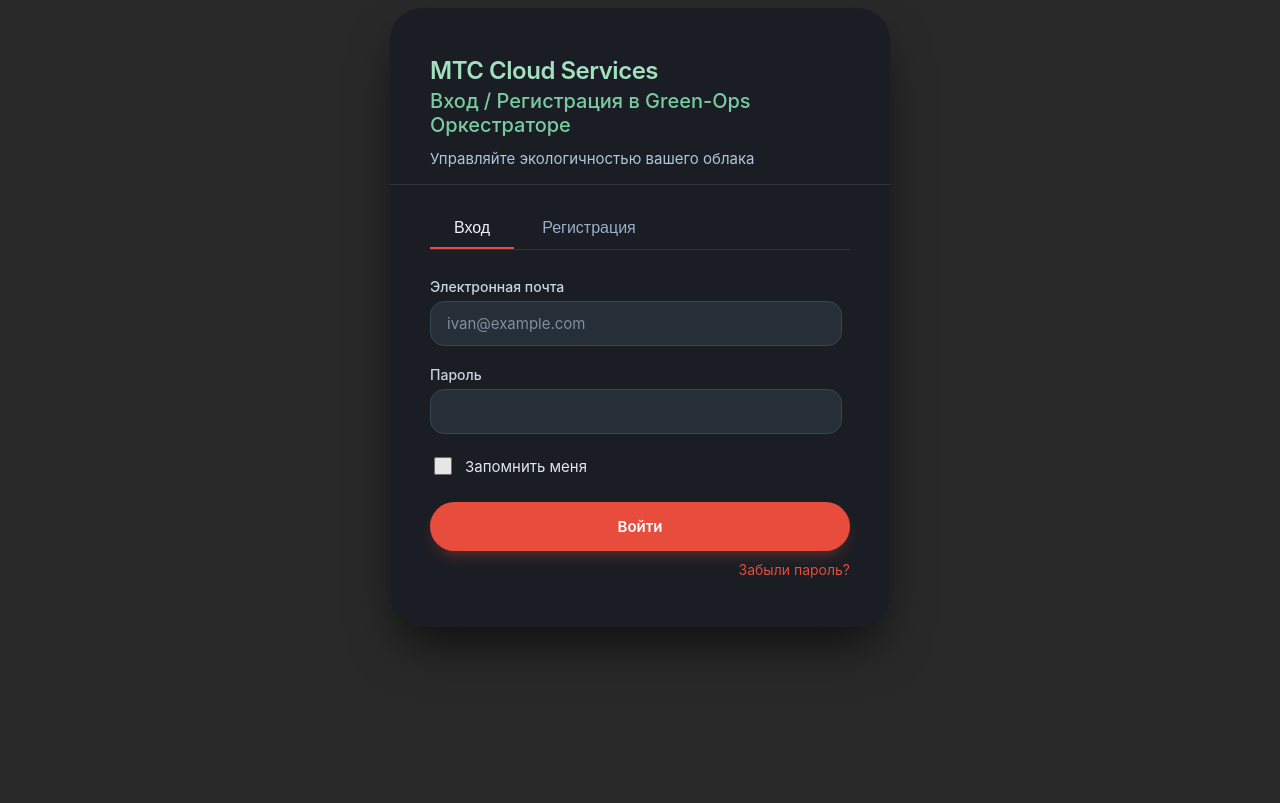
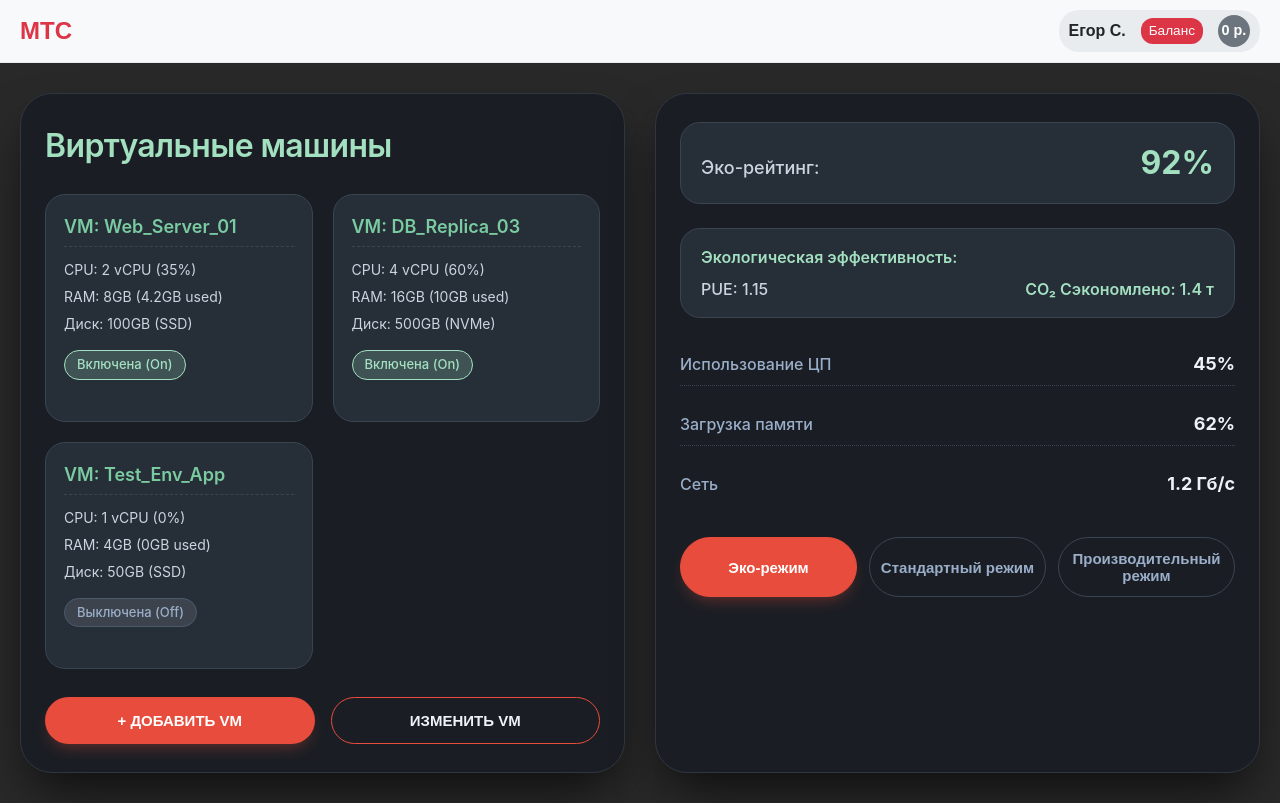
Before and after one commit to yeliseimatsias/MTC-EcoCloud, a React (Vite) app in the folder mtcEcoCloud/: page / in a window 1280 px wide. Built offline with nearby package versions, Linux system fonts and the light colour scheme.

Commit message:
Change App.jsx

```diff
--- a/mtcEcoCloud/src/App.jsx
+++ b/mtcEcoCloud/src/App.jsx
@@ -1,11 +1,118 @@
 import { useState } from 'react'
 import Header from './Header'
+import './css/App.css'
 
 function App() {
 
+
+  const vmList = [
+    {
+      name: 'Web_Server_01',
+      cpu: 2,
+      cpuUsage: 35,
+      ram: 8,
+      ramUsed: 4.2,
+      disk: 100,
+      diskType: 'SSD',
+      status: 'on',
+      statusText: 'Включена (On)',
+    },
+    {
+      name: 'DB_Replica_03',
+      cpu: 4,
+      cpuUsage: 60,
+      ram: 16,
+      ramUsed: 10,
+      disk: 500,
+      diskType: 'NVMe',
+      status: 'on',
+      statusText: 'Включена (On)',
+    },
+    {
+      name: 'Test_Env_App',
+      cpu: 1,
+      cpuUsage: 0,
+      ram: 4,
+      ramUsed: 0,
+      disk: 50,
+      diskType: 'SSD',
+      status: 'off',
+      statusText: 'Выключена (Off)',
+    },
+  ]
+
   return (
-    <Header navItems={['Панель управления', 'Виртуальные серверы', 'Сети', 'Хранилище', 'Мониторинг']}/>
+    <>
+      <Header />
 
+      <div className="vm">
+      <div className="vm__left">
+        <h1 className="vm__title">Виртуальные машины</h1>
+        <div className="vm__cards">
+          {vmList.map((vm) => (
+            <div key={vm.name} className="vm-card">
+              <div className="vm-card__name">VM: {vm.name}</div>
+              <div className="vm-card__specs">
+                <div className="vm-card__spec">CPU: {vm.cpu} vCPU ({vm.cpuUsage}%)</div>
+                <div className="vm-card__spec">RAM: {vm.ram}GB ({vm.ramUsed}GB used)</div>
+                <div className="vm-card__spec">Диск: {vm.disk}GB ({vm.diskType})</div>
+              </div>
+              <div className={`vm-card__status vm-card__status--${vm.status}`}>
+                {vm.statusText}
+              </div>
+            </div>
+          ))}
+        </div>
+        <div className="vm__actions">
+          <button className="vm__btn vm__btn--primary">+ ДОБАВИТЬ VM</button>
+          <button className="vm__btn vm__btn--secondary">ИЗМЕНИТЬ VM</button>
+        </div>
+      </div>
+      <div className="vm__right">
+        <div className="vm-eco">
+          <span className="vm-eco__label">Эко-рейтинг:</span>
+          <span className="vm-eco__value">92%</span>
+        </div>
+        <div className="vm-eco-details">
+          <div className="vm-eco-details__item">
+            <span>Экологическая эффективность:</span>
+          </div>
+          <div className="vm-eco-details__item">
+            <span>PUE: 1.15</span>
+            <span>CO₂ Сэкономлено: 1.4 т</span>
+          </div>
+        </div>
+        <div className="vm-metrics">
+          <div className="vm-metric">
+            <div className="vm-metric__row">
+              <span className="vm-metric__label">Использование ЦП</span>
+              <span className="vm-metric__value">45%</span>
+            </div>
+          </div>
+          <div className="vm-metric">
+            <div className="vm-metric__row">
+              <span className="vm-metric__label">Загрузка памяти</span>
+              <span className="vm-metric__value">62%</span>
+            </div>
+          </div>
+          <div className="vm-metric">
+            <div className="vm-metric__row">
+              <span className="vm-metric__label">Сеть</span>
+              <span className="vm-metric__value">1.2 Гб/с</span>
+            </div>
+          </div>
+        </div>
+
+        {/* Переключатели режимов */}
+        <div className="vm-mode-toggle">
+          <button className="vm-mode-toggle__btn vm-mode-toggle__btn--active">Эко-режим</button>
+          <button className="vm-mode-toggle__btn">Стандартный режим</button>
+          <button className="vm-mode-toggle__btn">Производительный режим</button>
+
+        </div>
+      </div>
+    </div>
+    </>
   )
 }
 
--- a/mtcEcoCloud/src/Header.jsx
+++ b/mtcEcoCloud/src/Header.jsx
@@ -5,6 +5,7 @@ const Header = ({ navItems = [] }) => {
   return (
     <header className="header">
       <div className="header__logo">МТС</div>
+
       <nav className="header__nav">
         {navItems.map((item, index) => (
           <a key={index} href="#" className="header__nav-link">{item}</a>
--- /dev/null
+++ b/mtcEcoCloud/src/css/App.css
@@ -0,0 +1,337 @@
+/* ===== Базовые настройки ===== */
+* {
+  margin: 0;
+  padding: 0;
+  box-sizing: border-box;
+}
+
+body {
+  font-family: 'Inter', system-ui, -apple-system, sans-serif;
+  background: #0a0c10;
+  color: #eef2f6;
+  line-height: 1.5;
+}
+
+/* ===== Контейнер страницы ===== */
+.vm {
+  max-width: 1400px;
+  margin: 0 auto;
+  padding: 30px 20px;
+  display: flex;
+  gap: 30px;
+  min-height: calc(100vh - 60px);
+}
+
+/* ===== Левая колонка ===== */
+.vm__left {
+  flex: 1 1 50%;
+  background: #1a1e24;
+  border-radius: 32px;
+  padding: 28px 24px;
+  box-shadow: 0 25px 50px -12px rgba(0, 0, 0, 0.7);
+  border: 1px solid #2e3740;
+  display: flex;
+  flex-direction: column;
+}
+
+.vm__title {
+  font-size: 32px;
+  font-weight: 600;
+  color: #a3e0c0;
+  margin-bottom: 24px;
+  letter-spacing: -0.02em;
+}
+
+/* Сетка карточек */
+.vm__cards {
+  display: grid;
+  grid-template-columns: repeat(auto-fill, minmax(240px, 1fr));
+  gap: 20px;
+  margin-bottom: 28px;
+  flex-grow: 1;
+}
+
+/* Карточка VM */
+.vm-card {
+  background: #262e38;
+  border-radius: 20px;
+  padding: 18px;
+  border: 1px solid #3a4552;
+  transition: 0.2s;
+  display: flex;
+  flex-direction: column;
+}
+
+.vm-card:hover {
+  box-shadow: 0 12px 20px -10px rgba(231, 76, 60, 0.3);
+  transform: translateY(-2px);
+  border-color: #e74c3c;
+}
+
+.vm-card__name {
+  font-weight: 600;
+  font-size: 18px;
+  color: #7acba0;
+  margin-bottom: 12px;
+  padding-bottom: 6px;
+  border-bottom: 1px dashed #3a4552;
+}
+
+.vm-card__specs {
+  display: flex;
+  flex-direction: column;
+  gap: 6px;
+  font-size: 14px;
+  color: #cbd5e0;
+  margin-bottom: 16px;
+}
+
+.vm-card__spec {
+  display: flex;
+  justify-content: space-between;
+}
+
+.vm-card__status {
+  align-self: flex-start;
+  padding: 4px 12px;
+  border-radius: 30px;
+  font-size: 13px;
+  font-weight: 500;
+}
+
+.vm-card__status--on {
+  background: rgba(163, 224, 192, 0.2);
+  color: #a3e0c0;
+  border: 1px solid #a3e0c0;
+}
+
+.vm-card__status--off {
+  background: rgba(255, 255, 255, 0.1);
+  color: #9aaec9;
+  border: 1px solid #4a5b6e;
+}
+
+/* Кнопки действий под карточками */
+.vm__actions {
+  display: flex;
+  gap: 16px;
+  margin-top: auto;
+}
+
+.vm__btn {
+  flex: 1;
+  padding: 14px 0;
+  border-radius: 40px;
+  font-weight: 600;
+  font-size: 15px;
+  cursor: pointer;
+  transition: 0.15s;
+  border: 1.5px solid transparent;
+}
+
+.vm__btn--primary {
+  background: #e74c3c;
+  color: #ffffff;
+  box-shadow: 0 8px 16px -6px rgba(231, 76, 60, 0.4);
+}
+
+.vm__btn--primary:hover {
+  background: #c0392b;
+  transform: translateY(-2px);
+}
+
+.vm__btn--secondary {
+  background: transparent;
+  border-color: #e74c3c;
+  color: #eef2f6;
+}
+
+.vm__btn--secondary:hover {
+  background: rgba(231, 76, 60, 0.1);
+  border-color: #c0392b;
+}
+
+/* ===== Правая колонка ===== */
+.vm__right {
+  flex: 1 1 50%;
+  background: #1a1e24;
+  border-radius: 32px;
+  padding: 28px 24px;
+  box-shadow: 0 25px 50px -12px rgba(0, 0, 0, 0.7);
+  border: 1px solid #2e3740;
+  display: flex;
+  flex-direction: column;
+  gap: 24px;
+}
+
+/* Эко-рейтинг */
+.vm-eco {
+  display: flex;
+  align-items: baseline;
+  justify-content: space-between;
+  background: #262e38;
+  padding: 16px 20px;
+  border-radius: 20px;
+  border: 1px solid #3a4552;
+}
+
+.vm-eco__label {
+  font-weight: 500;
+  color: #cbd5e0;
+  font-size: 18px;
+}
+
+.vm-eco__value {
+  font-weight: 700;
+  font-size: 32px;
+  color: #a3e0c0;
+}
+
+/* Детали эко-эффективности */
+.vm-eco-details {
+  background: #262e38;
+  border-radius: 20px;
+  padding: 16px 20px;
+  border: 1px solid #3a4552;
+  display: flex;
+  flex-direction: column;
+  gap: 8px;
+}
+
+.vm-eco-details__item {
+  display: flex;
+  justify-content: space-between;
+  font-size: 16px;
+  color: #e0e7f0;
+}
+
+.vm-eco-details__item span:first-child {
+  font-weight: 500;
+  color: #cbd5e0;
+}
+
+.vm-eco-details__item span:last-child {
+  font-weight: 600;
+  color: #a3e0c0;
+}
+
+/* Метрики */
+.vm-metrics {
+  display: flex;
+  flex-direction: column;
+  gap: 16px;
+}
+
+.vm-metric {
+  display: flex;
+  flex-direction: column;
+  gap: 4px;
+  padding: 8px 0;
+  border-bottom: 1px dotted #3a4552;
+}
+
+.vm-metric:last-child {
+  border-bottom: none;
+}
+
+.vm-metric__row {
+  display: flex;
+  justify-content: space-between;
+  align-items: center;
+}
+
+.vm-metric__label {
+  font-size: 16px;
+  color: #9aaec9;
+  font-weight: 500;
+}
+
+.vm-metric__value {
+  font-weight: 700;
+  color: #eef2f6;
+  font-size: 18px;
+}
+
+/* Переключатели режимов */
+.vm-mode-toggle {
+  display: flex;
+  gap: 12px;
+  margin-top: 8px;
+}
+
+.vm-mode-toggle__btn {
+  flex: 1;
+  padding: 12px 0;
+  border-radius: 40px;
+  border: 1.5px solid #3a4552;
+  background: transparent;
+  font-weight: 600;
+  font-size: 15px;
+  color: #9aaec9;
+  cursor: pointer;
+  transition: 0.15s;
+}
+
+.vm-mode-toggle__btn:hover {
+  border-color: #e74c3c;
+  color: #eef2f6;
+  background: rgba(231, 76, 60, 0.1);
+}
+
+.vm-mode-toggle__btn--active {
+  background: #e74c3c;
+  border-color: #e74c3c;
+  color: #ffffff;
+  box-shadow: 0 8px 16px -6px rgba(231, 76, 60, 0.4);
+}
+
+.vm-mode-toggle__btn--active:hover {
+  background: #c0392b;
+}
+
+/* Кнопки включения режимов (если появятся) */
+.vm-power-buttons {
+  display: flex;
+  gap: 16px;
+  margin-top: 8px;
+}
+
+.vm-power-btn {
+  flex: 1;
+  padding: 14px 0;
+  border-radius: 40px;
+  font-weight: 600;
+  font-size: 15px;
+  cursor: pointer;
+  transition: 0.15s;
+  border: 1.5px solid transparent;
+}
+
+.vm-power-btn--eco {
+  background: #e74c3c;
+  color: white;
+  box-shadow: 0 8px 16px -6px rgba(231, 76, 60, 0.4);
+}
+
+.vm-power-btn--eco:hover {
+  background: #c0392b;
+  transform: translateY(-2px);
+}
+
+.vm-power-btn--perf {
+  background: transparent;
+  border-color: #e74c3c;
+  color: #eef2f6;
+}
+
+.vm-power-btn--perf:hover {
+  background: rgba(231, 76, 60, 0.1);
+  border-color: #c0392b;
+}
+
+/* Адаптивность */
+@media (max-width: 900px) {
+  .vm {
+    flex-direction: column;
+  }
+}
--- a/mtcEcoCloud/src/main.jsx
+++ b/mtcEcoCloud/src/main.jsx
@@ -5,6 +5,6 @@ import './css/index.css'
 
 
 createRoot(document.getElementById('root')).render(
-  <Authorization />
-  //<App />
+  //<Authorization />
+  <App />
 )
```
Also changed, not shown: mtcEcoCloud/src/Admin.jsx (added), mtcEcoCloud/src/img/mts.png (added).
